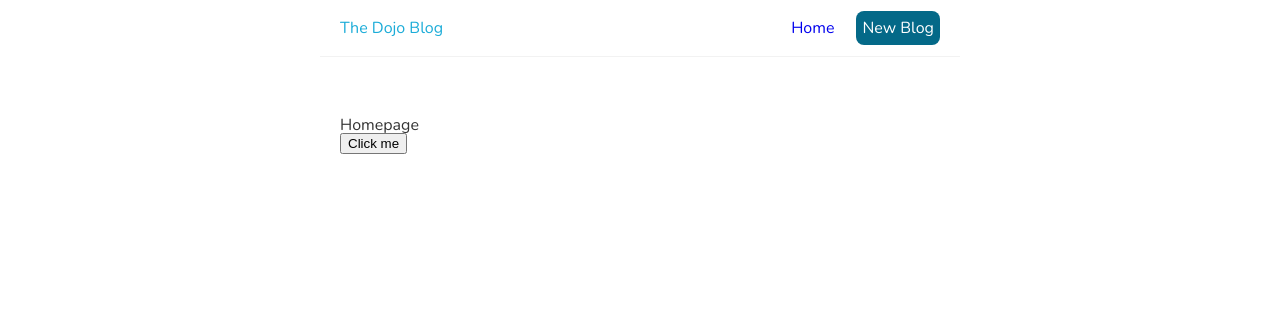
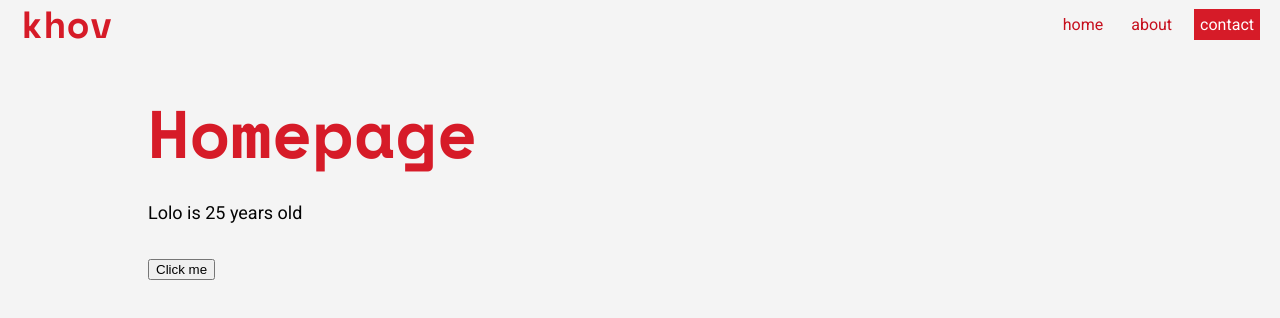
Before and after one commit to alexminimum/react-project, a React (Create React App) app: page / in a window 1280 px wide. Shown: the top 318 px of the page. Built offline with nearby package versions, Linux system fonts and the light colour scheme.

Commit message:
refactor styles

```diff
--- a/src/Home.js
+++ b/src/Home.js
@@ -1,11 +1,23 @@
+import { useState } from "react";
+
 const Home = () => {
-  const handleClick = (name, event) => {
-    console.log("Hi " + name, event.target);
+
+  const [name, setName] = useState('Lolo');
+  const [age, setAge] = useState(25);
+
+  const handleClick = () => {
+    setName('Lele')
+    setAge(33)
   };
+
+
+
   return (
     <div className="home">
-      <h2>Homepage</h2>
-      <button onClick={(ev) => handleClick("Manolo", ev)}>Click me</button>
+      <h1>Homepage</h1>
+      <p>{name} is {age} years old</p>
+      <button onClick={handleClick}>Click me</button>
+
     </div>
   );
 };
--- a/src/Navbar.js
+++ b/src/Navbar.js
@@ -1,18 +1,19 @@
 const Navbar = () => {
   return (
     <nav className="navbar">
-      <h1>The Dojo Blog</h1>
+      <h3>khov</h3>
       <div className="links">
-        <a href="/">Home</a>
+        <a href="/">home</a>
+        <a href="/">about</a>
         <a
           href="/create"
           style={{
             color: "white",
-            backgroundColor: "#046988",
-            borderRadius: "8px",
+            backgroundColor: "#d61b28",
+            textDecoration: "none",
           }}
         >
-          New Blog
+          contact
         </a>
       </div>
     </nav>
--- a/src/css/base.css
+++ b/src/css/base.css
@@ -1,35 +1,172 @@
-@import url("https://fonts.googleapis.com/css2?family=Nunito&display=swap");
+@import url('https://fonts.googleapis.com/css?family=Space+Mono:400,700');
+@import url('https://fonts.googleapis.com/css?family=Roboto');
 
-/* base styles */
+* {
+  box-sizing: border-box;
+}
+
+html {
+  font-size: 100%;
+}
+
+/*16px*/
+
+
 body {
-  font-family: "Nunito", sans-serif;
-  color: #333;
+  margin: 0;
+  font-family: 'Roboto', sans-serif;
+  font-weight: 400;
+  line-height: 1.6;
+  color: #040404;
+  background-color: #f4f4f4;
+}
+
+
+p {
+  font-size: 18px;
+  margin-top: 0;
+  margin-bottom: 1.6em;
+}
+
+a {
+  color: #c60e1c;
+  text-decoration: underline;
+}
+
+a:hover {
+  text-decoration: none;
+}
+
+h1,
+.h1_like,
+h2,
+.h2_like,
+h3,
+.h3_like,
+h4,
+.h4_like,
+h5,
+.h5_like,
+h6,
+.h6_like {
+  margin: 3rem 0 1.38rem;
+  font-family: 'Space Mono', monospace;
+  font-weight: 700;
+  line-height: 1.3;
+  color: #d61b28;
+}
+
+h1,
+.h1_fs,
+.h1_like {
+  margin-top: 0;
+  font-size: 4.209rem;
+}
+
+h2,
+.h2_fs,
+.h2_like {
+  font-size: 3.157rem;
+}
+
+h3,
+.h3_fs,
+.h3_like {
+  font-size: 2.369rem;
+}
+
+h4,
+.h4_fs,
+.h4_like {
+  font-size: 1.777rem;
+}
+
+h5,
+.h5_fs,
+.h5_like {
+  font-size: 1.333rem;
+}
+
+h6,
+.h6_fs,
+.h6_like {
+  font-size: 1em;
+}
+
+small,
+.small_fs {
+  font-size: 0.8rem;
+}
+
+
+strong,
+.strong_fw {
+  font-weight: 600;
+}
+
+.mt0 {
+  margin-top: 0;
+}
+
+.mb0 {
+  margin-bottom: 0;
+}
+
+.mt1 {
+  margin-top: 1rem;
+}
+
+.mb1 {
+  margin-bottom: 1rem;
+}
+
+.mr0 {
+  margin-right: 0;
+}
+
+.ml0 {
+  margin-left: 0;
+}
+
+.mr1 {
+  margin-right: 1rem;
+}
+
+.ml1 {
+  margin-left: 1rem;
+}
+
+/***/
+
+.navbar {
+  display: flex;
+  align-items: center;
+  margin: 0 auto;
+  padding: 0 20px;
+}
+
+
+.navbar h3 {
   margin: 0;
 }
-.navbar {
-  padding: 20px;
-  display: flex;
-  align-items: center;
-  max-width: 600px;
-  margin: 0 auto;
-  border-bottom: 1px solid #f2f2f2;
-}
-.navbar h1 {
-  color: #1bacd8;
-}
+
 .navbar .links {
   margin-left: auto;
 }
+
 .navbar a {
   margin-left: 16px;
   text-decoration: none;
   padding: 6px;
 }
+
 .navbar a:hover {
-  color: #046988;
+  text-decoration: underline;
 }
+
 .content {
-  max-width: 600px;
+  width: 100%;
+  max-width: 1024px;
   margin: 40px auto;
-  padding: 20px;
+  padding: 0 20px;
 }
```
Also changed, not shown: 1 other file (tests, documents, lock files or other folders).
